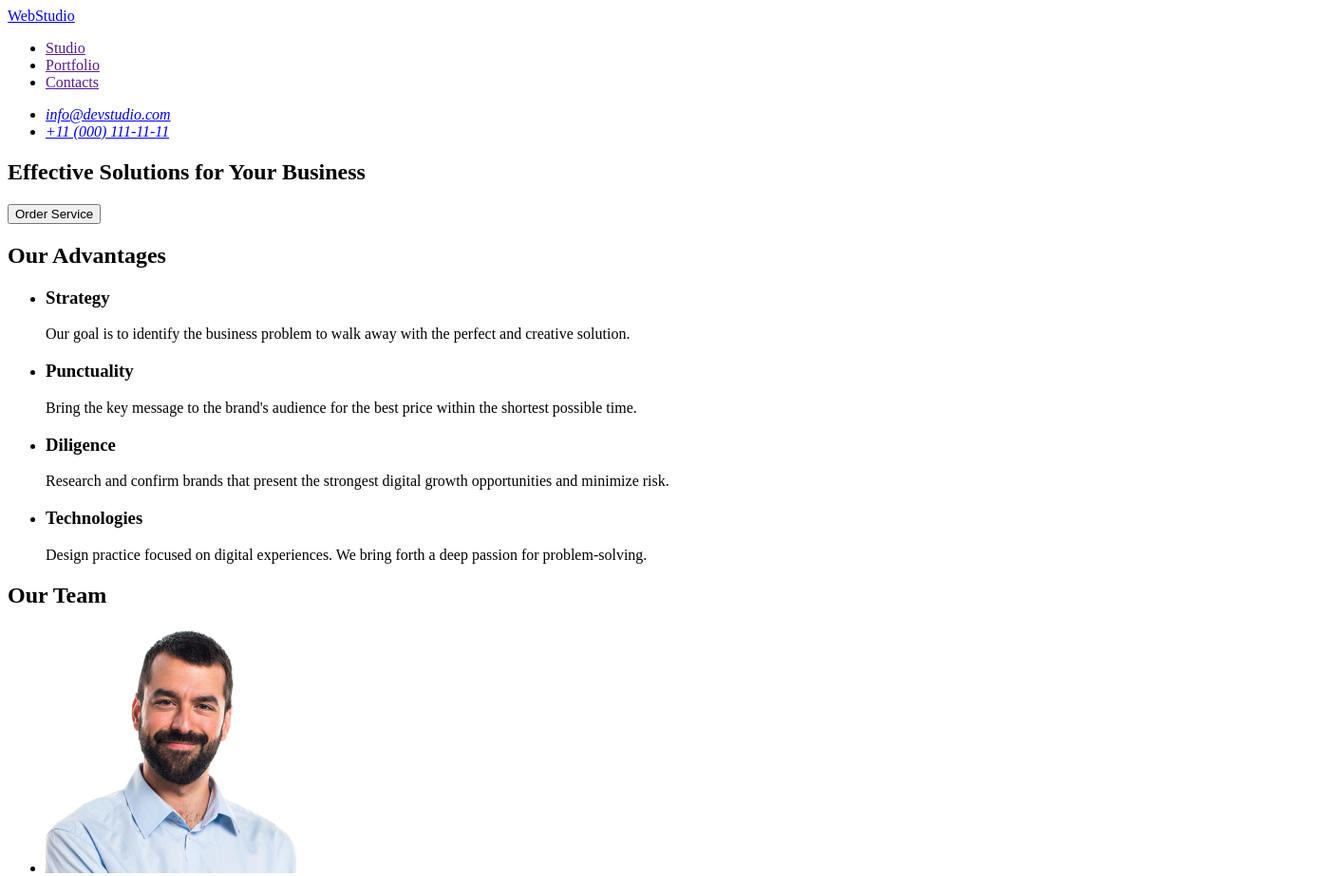
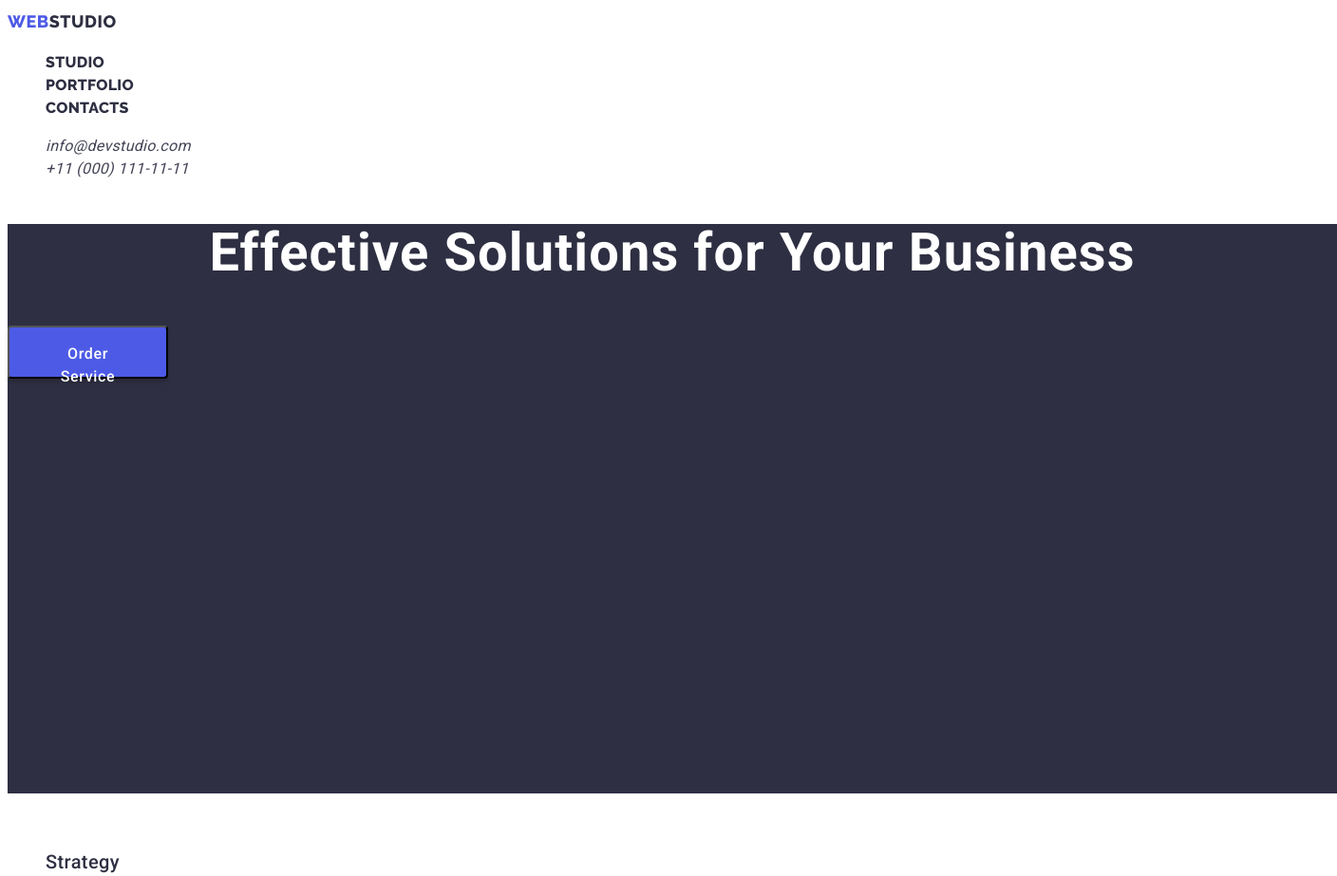
Before and after one commit to Szyszeekk/goit-markup-hw-02, a plain HTML site: page index.html in a window 1280 px wide. Shown: the top 923 px of the page at 95% size, 1408 px wide, since content can reach past the window. Drawn offline with Linux system fonts and the light colour scheme.

Commit message:
css/styles.css

```diff
--- /dev/null
+++ b/css/styles.css
@@ -0,0 +1,125 @@
+a:hover,
+a:focus,
+button:hover,
+button:focus {
+  color: yellow;
+}
+address a:hover {
+  color: black;
+}
+
+address a {
+  font-weight: 400;
+  font-size: 16px;
+  line-height: 1.5;
+  letter-spacing: 0.02em;
+  color: #434455;
+}
+
+body {
+  font-family: 'Roboto', sans-serif;
+  color: #434455;
+}
+
+button {
+  cursor: pointer;
+}
+
+h1 {
+  font-weight: 700;
+  font-size: 56px;
+  line-height: 1.07143;
+  letter-spacing: 0.02em;
+  text-align: center;
+  color: #fff;
+}
+.heading {
+  background-color: #2e2f42;
+  width: 1400px;
+  height: 600px;
+}
+
+.order-button {
+  font-weight: 500;
+  font-size: 16px;
+  line-height: 1.5;
+  letter-spacing: 0.04em;
+  color: #fff;
+  background-color: #4d5ae5;
+  box-shadow: 0 4px 4px 0 rgba(0, 0, 0, 0.15);
+  border-radius: 4px;
+  padding: 16px 32px;
+  width: 169px;
+  height: 56px;
+  font-family: inherit;
+}
+
+ul {
+  list-style-type: none;
+}
+
+nav a,
+footer a {
+  font-family: 'Raleway', sans-serif;
+  font-weight: 700;
+  font-size: 18px;
+  line-height: 1.6667;
+  letter-spacing: 0.03em;
+  text-transform: uppercase;
+}
+
+nav ul a {
+  font-weight: 500;
+  font-size: 16px;
+  line-height: 1.5;
+  letter-spacing: 0.02em;
+  color: #2e2f42;
+}
+
+.logo1 {
+  color: #4d5ae5;
+}
+
+.logo2 {
+  color: #2e2f42;
+}
+
+a {
+  text-decoration: none;
+}
+
+.hid {
+  height: 0;
+  width: 0;
+  overflow: hidden;
+}
+
+h2 {
+  font-weight: 700;
+  font-size: 36px;
+  line-height: 1.11111;
+  letter-spacing: 0.02em;
+  text-transform: capitalize;
+  text-align: center;
+  color: #2e2f42;
+}
+
+h3 {
+  font-weight: 500;
+  font-size: 20px;
+  line-height: 1.2;
+  letter-spacing: 0.02em;
+  color: #2e2f42;
+}
+
+.our-team {
+  text-align: center;
+}
+
+p {
+  font-weight: 400;
+  font-size: 16px;
+  line-height: 1.5;
+  letter-spacing: 0.02em;
+  color: #434455;
+}
--- a/index.html
+++ b/index.html
@@ -4,12 +4,22 @@
     <meta charset="UTF-8" />
     <meta name="viewport" content="width=device-width, initial-scale=1.0" />
     <title>Document</title>
+
+    <link rel="preconnect" href="https://fonts.googleapis.com" />
+    <link rel="preconnect" href="https://fonts.gstatic.com" crossorigin />
+    <link
+      href="https://fonts.googleapis.com/css2?family=Raleway:wght@800&family=Roboto:wght@400;500;700;900&display=swap"
+      rel="stylesheet"
+    />
+    <link rel="stylesheet" href="./css/styles.css" />
   </head>
 
   <body>
     <header>
       <nav>
-        <a href="./index.html">WebStudio</a>
+        <a href="./index.html"
+          ><span class="logo1">Web</span><span class="logo2">Studio</span></a
+        >
         <ul>
           <li><a href="">Studio</a></li>
           <li><a href="">Portfolio</a></li>
@@ -24,12 +34,12 @@
       </address>
     </header>
     <main>
-      <section>
+      <section class="heading">
         <h1>Effective Solutions for Your Business</h1>
-        <button type="button">Order Service</button>
+        <button type="button" class="order-button">Order Service</button>
       </section>
       <section>
-        <h2>Our Advantages</h2>
+        <h2 class="hid">Our Advantages</h2>
         <ul>
           <li>
             <h3>Strategy</h3>
@@ -63,7 +73,7 @@
       </section>
       <section>
         <h2>Our Team</h2>
-        <ul>
+        <ul class="our-team">
           <li>
             <img
               src="./images/mark-guerrero.jpg"
@@ -104,7 +114,9 @@
       </section>
     </main>
     <footer>
-      <a href="./index.html">WebStudio</a>
+      <a href="./index.html"
+        ><span class="logo1">Web</span><span class="logo2">Studio</span></a
+      >
       <p>
         Increase the flow of customers and sales for your business with digital
         marketing & growth solutions.
```
